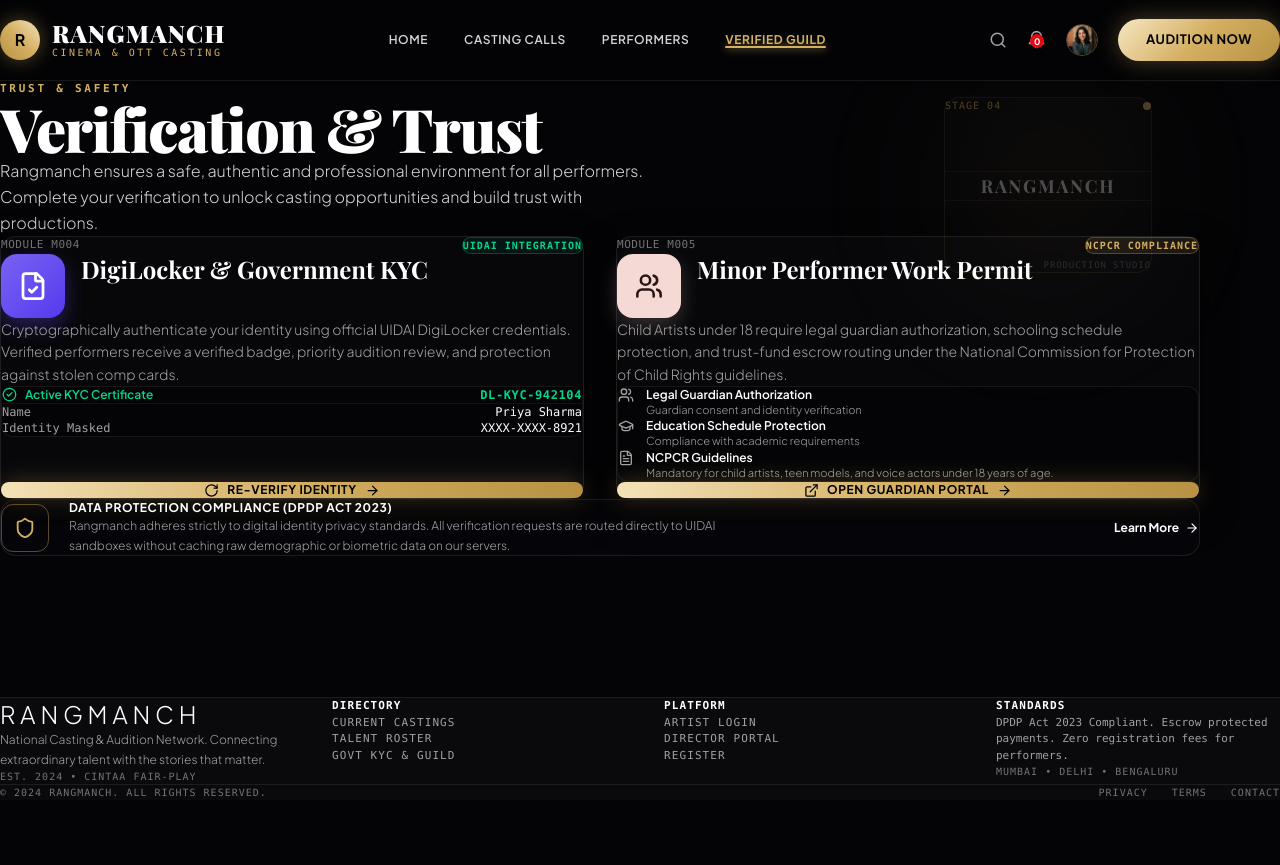
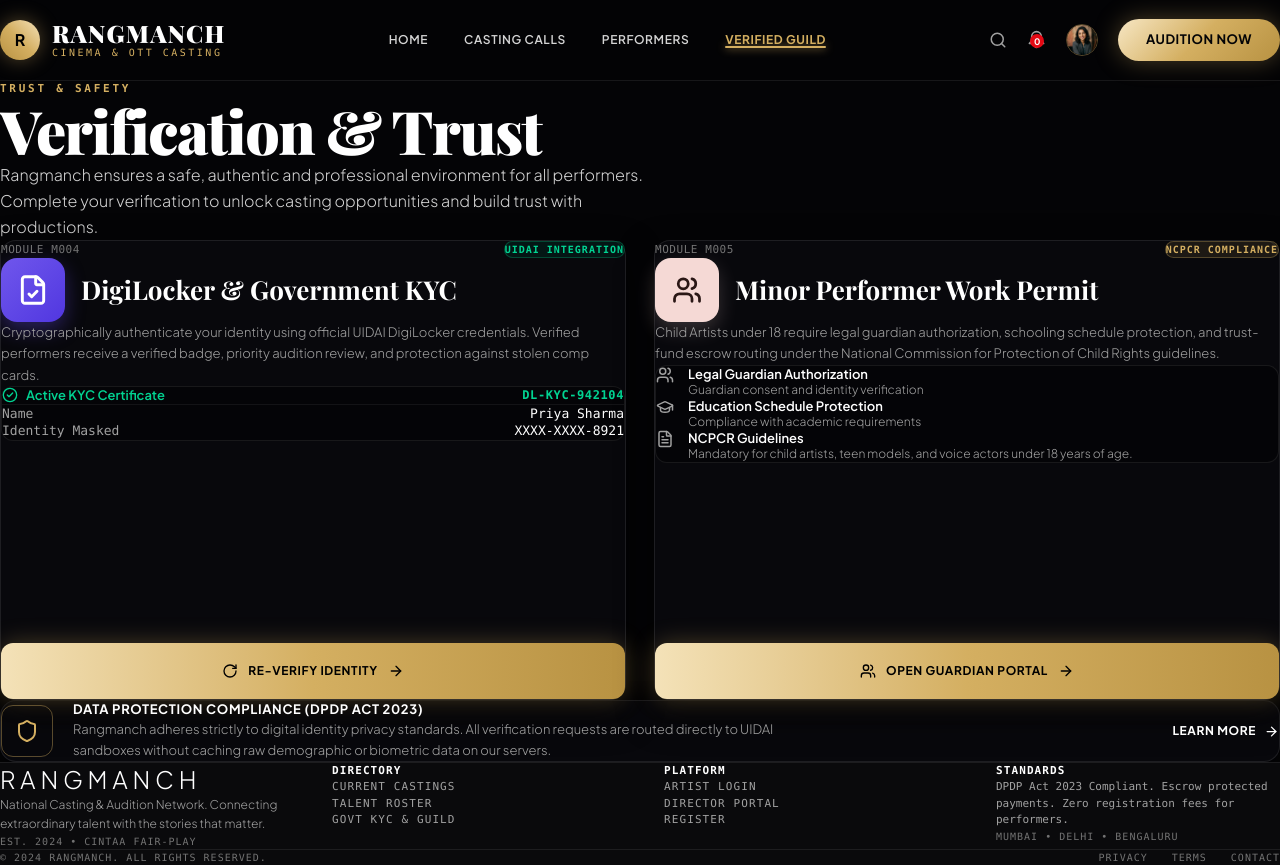
Before and after one commit to jadhavshivam27-lgtm/Rangmanch, a Next.js app: page /verification in a window 1280 px wide. Before the commit the page ends 800 px from the top, so only its background shows below. Built offline with nearby package versions, Linux system fonts and the light colour scheme; a web font is replaced by a local one.

Commit message:
fix: adjust verification page to 1440px width, 54px button heights, remove overlapping graphic, and equalize card spacing

```diff
--- a/src/app/verification/page.tsx
+++ b/src/app/verification/page.tsx
@@ -8,7 +8,6 @@
 import {
   CheckCircle2,
   ArrowRight,
-  ExternalLink,
   RotateCw,
   Users,
   GraduationCap,
@@ -42,44 +41,27 @@
       <div>
         <Navbar />
 
-        {/* Main Content Area */}
-        <main className="relative w-full max-w-[1200px] mx-auto px-6 sm:px-10 lg:px-12 pt-12 pb-24">
-
-          {/* Subtle Stage Lighting & Director Chair Artwork on the Right */}
-          <div className="absolute top-6 right-8 w-80 h-72 pointer-events-none opacity-35 hidden md:block">
-            <div className="absolute top-0 right-10 w-44 h-44 bg-[#d4af61]/25 blur-[90px] rounded-full" />
-            <div className="absolute -top-2 right-4 w-52 h-44 border border-[#d4af61]/20 rounded-2xl bg-gradient-to-bl from-white/[0.04] to-transparent p-4 flex flex-col justify-between">
-              <div className="flex items-center justify-between text-[10px] font-mono text-[#d4af61] uppercase tracking-widest">
-                <span>STAGE 04</span>
-                <span className="w-2 h-2 rounded-full bg-[#d4af61] animate-ping" />
-              </div>
-              <div className="text-center font-cinema text-lg tracking-widest uppercase text-neutral-300 font-bold border-y border-white/10 py-3">
-                RANGMANCH
-              </div>
-              <div className="text-[9px] font-mono text-neutral-500 uppercase tracking-widest text-right">
-                PRODUCTION STUDIO
-              </div>
-            </div>
-          </div>
+        {/* ── MAIN CONTENT AREA ── */}
+        <main className="w-full max-w-[1440px] mx-auto px-6 sm:px-10 lg:px-12 pt-10 sm:pt-14 pb-20 sm:pb-28">
 
           {/* 1. Page Header */}
-          <div className="mb-12 max-w-2xl">
-            <div className="text-[11px] font-mono uppercase tracking-[0.25em] text-[#d4af61] font-bold mb-3">
+          <div className="mb-10 sm:mb-12 max-w-3xl">
+            <p className="text-[11px] font-mono uppercase tracking-[0.25em] text-[#d4af61] font-bold mb-3.5">
               TRUST &amp; SAFETY
-            </div>
-            <h1 className="font-cinema text-4xl sm:text-5xl lg:text-6xl font-black text-white tracking-tight leading-none mb-4">
+            </p>
+            <h1 className="font-cinema text-4xl sm:text-5xl lg:text-6xl font-black text-white tracking-tight leading-[1.08] mb-4">
               Verification &amp; Trust
             </h1>
-            <p className="text-sm sm:text-base text-neutral-300 font-light leading-relaxed">
+            <p className="text-sm sm:text-base text-neutral-300 font-light leading-relaxed max-w-2xl">
               Rangmanch ensures a safe, authentic and professional environment for all performers. Complete your verification to unlock casting opportunities and build trust with productions.
             </p>
           </div>
 
-          {/* 2. Two-Column Verification Cards Grid */}
-          <div className="grid grid-cols-1 md:grid-cols-2 gap-8 mb-10">
+          {/* 2. Two-Column Verification Cards Grid (Equal Width, 24px Gap) */}
+          <div className="grid grid-cols-1 lg:grid-cols-2 gap-6 sm:gap-7 mb-6 sm:mb-7">
 
-            {/* Card 1: DigiLocker & Government KYC */}
-            <div className="rounded-2xl bg-[#08080c]/90 border border-white/[0.09] hover:border-white/20 transition-all p-7 sm:p-8 flex flex-col justify-between shadow-[0_15px_35px_rgba(0,0,0,0.6)]">
+            {/* ── CARD 1: DIGILOCKER & GOVERNMENT KYC ── */}
+            <div className="rounded-2xl bg-[#08080c] border border-white/[0.09] hover:border-white/20 transition-all p-7 sm:p-9 flex flex-col justify-between shadow-[0_15px_35px_rgba(0,0,0,0.6)] min-h-[460px]">
               <div>
                 {/* Module Pill & Tag */}
                 <div className="flex items-center justify-between mb-6">
@@ -92,28 +74,27 @@
                 </div>
 
                 {/* Card Title & Icon Header */}
-                <div className="flex items-start gap-4 mb-4">
-                  {/* Purple Gradient Document Icon */}
-                  <div className="w-16 h-16 rounded-2xl bg-gradient-to-br from-[#7961f2] to-[#5538ee] flex items-center justify-center text-white shrink-0 shadow-[0_8px_20px_rgba(102,77,240,0.35)]">
-                    <FileCheck size={30} strokeWidth={2.2} />
+                <div className="flex items-center gap-4 mb-5">
+                  <div className="w-16 h-16 rounded-2xl bg-gradient-to-br from-[#7056ec] to-[#5136e0] flex items-center justify-center text-white shrink-0 shadow-[0_8px_20px_rgba(102,77,240,0.35)]">
+                    <FileCheck size={32} strokeWidth={2.2} />
                   </div>
                   <div>
-                    <h2 className="font-cinema text-2xl font-bold text-white leading-tight mb-2">
+                    <h2 className="font-cinema text-2xl sm:text-[26px] font-bold text-white leading-tight">
                       DigiLocker &amp; Government KYC
                     </h2>
                   </div>
                 </div>
 
-                <p className="text-xs sm:text-sm text-neutral-400 font-light leading-relaxed mb-6">
+                <p className="text-xs sm:text-[13px] text-neutral-400 font-light leading-relaxed mb-6">
                   Cryptographically authenticate your identity using official UIDAI DigiLocker credentials. Verified performers receive a verified badge, priority audition review, and protection against stolen comp cards.
                 </p>
 
-                {/* Verification Status Details Box */}
+                {/* Status Box */}
                 {kycRecord ? (
-                  <div className="rounded-xl border border-white/[0.08] bg-black/40 p-4 space-y-3 mb-6">
-                    <div className="flex items-center justify-between pb-2 border-b border-white/[0.06]">
-                      <div className="flex items-center gap-2 text-emerald-400 font-semibold text-xs">
-                        <CheckCircle2 size={15} />
+                  <div className="rounded-xl border border-white/[0.08] bg-black/40 p-4 sm:p-5 space-y-3 mb-8">
+                    <div className="flex items-center justify-between pb-3 border-b border-white/[0.06]">
+                      <div className="flex items-center gap-2 text-emerald-400 font-semibold text-xs sm:text-[13px]">
+                        <CheckCircle2 size={16} />
                         <span>Active KYC Certificate</span>
                       </div>
                       <span className="font-mono text-xs font-bold text-emerald-400 tracking-wider">
@@ -121,36 +102,36 @@
                       </span>
                     </div>
 
-                    <div className="flex items-center justify-between text-xs font-mono py-0.5">
+                    <div className="flex items-center justify-between text-xs sm:text-[13px] font-mono py-0.5">
                       <span className="text-neutral-400">Name</span>
                       <span className="text-white font-medium">{kycRecord.verifiedName}</span>
                     </div>
 
-                    <div className="flex items-center justify-between text-xs font-mono py-0.5">
+                    <div className="flex items-center justify-between text-xs sm:text-[13px] font-mono py-0.5">
                       <span className="text-neutral-400">Identity Masked</span>
                       <span className="text-white font-medium">{kycRecord.maskedDocNumber}</span>
                     </div>
                   </div>
                 ) : (
-                  <div className="rounded-xl border border-white/[0.08] bg-black/40 p-4 text-xs text-neutral-400 mb-6">
+                  <div className="rounded-xl border border-white/[0.08] bg-black/40 p-4 sm:p-5 text-xs text-neutral-400 mb-8">
                     No active verification certificate found. Click below to begin instant KYC.
                   </div>
                 )}
               </div>
 
-              {/* Action Button */}
+              {/* Action Button: Height ~54px with centered content and bold gold styling */}
               <button
                 onClick={() => setIsKYCModalOpen(true)}
-                className="w-full py-3.5 px-6 rounded-xl font-bold text-xs uppercase tracking-wider text-black bg-gradient-to-r from-[#f4e2b8] via-[#d4af61] to-[#b89242] hover:brightness-110 active:scale-[0.99] transition-all flex items-center justify-center gap-2 shadow-[0_0_25px_rgba(212,175,97,0.3)] cursor-pointer"
+                className="w-full h-14 px-6 rounded-xl font-bold text-xs uppercase tracking-wider text-black bg-gradient-to-r from-[#f4e2b8] via-[#d4af61] to-[#b89242] hover:brightness-110 active:scale-[0.99] transition-all flex items-center justify-center gap-2.5 shadow-[0_0_25px_rgba(212,175,97,0.3)] cursor-pointer mt-auto"
               >
-                <RotateCw size={15} />
-                <span>{kycRecord ? "Re-Verify Identity" : "Launch DigiLocker KYC"}</span>
-                <ArrowRight size={15} />
+                <RotateCw size={16} />
+                <span>{kycRecord ? "RE-VERIFY IDENTITY" : "LAUNCH DIGILOCKER KYC"}</span>
+                <ArrowRight size={16} />
               </button>
             </div>
 
-            {/* Card 2: Minor Performer Work Permit */}
-            <div className="rounded-2xl bg-[#08080c]/90 border border-white/[0.09] hover:border-white/20 transition-all p-7 sm:p-8 flex flex-col justify-between shadow-[0_15px_35px_rgba(0,0,0,0.6)]">
+            {/* ── CARD 2: MINOR PERFORMER WORK PERMIT ── */}
+            <div className="rounded-2xl bg-[#08080c] border border-white/[0.09] hover:border-white/20 transition-all p-7 sm:p-9 flex flex-col justify-between shadow-[0_15px_35px_rgba(0,0,0,0.6)] min-h-[460px]">
               <div>
                 {/* Module Pill & Tag */}
                 <div className="flex items-center justify-between mb-6">
@@ -163,56 +144,55 @@
                 </div>
 
                 {/* Card Title & Icon Header */}
-                <div className="flex items-start gap-4 mb-4">
-                  {/* Rose/Pink Gradient Shield Icon */}
+                <div className="flex items-center gap-4 mb-5">
                   <div className="w-16 h-16 rounded-2xl bg-[#f5d9d5] flex items-center justify-center text-[#2a1715] shrink-0 shadow-[0_8px_20px_rgba(245,217,213,0.2)]">
-                    <Users size={28} strokeWidth={2.2} />
+                    <Users size={30} strokeWidth={2.2} />
                   </div>
                   <div>
-                    <h2 className="font-cinema text-2xl font-bold text-white leading-tight mb-2">
+                    <h2 className="font-cinema text-2xl sm:text-[26px] font-bold text-white leading-tight">
                       Minor Performer Work Permit
                     </h2>
                   </div>
                 </div>
 
-                <p className="text-xs sm:text-sm text-neutral-400 font-light leading-relaxed mb-6">
+                <p className="text-xs sm:text-[13px] text-neutral-400 font-light leading-relaxed mb-6">
                   Child Artists under 18 require legal guardian authorization, schooling schedule protection, and trust-fund escrow routing under the National Commission for Protection of Child Rights guidelines.
                 </p>
 
                 {/* Requirements / Status Checklist Box */}
-                <div className="rounded-xl border border-white/[0.08] bg-black/40 p-4 space-y-4 mb-6">
+                <div className="rounded-xl border border-white/[0.08] bg-black/40 p-4 sm:p-5 space-y-4 mb-8">
 
-                  <div className="flex items-start gap-3">
-                    <Users size={16} className="text-neutral-400 shrink-0 mt-0.5" />
+                  <div className="flex items-start gap-3.5">
+                    <Users size={18} className="text-neutral-400 shrink-0 mt-0.5" />
                     <div>
-                      <h4 className="text-xs font-semibold text-white leading-tight">
+                      <h4 className="text-xs sm:text-[13px] font-semibold text-white leading-tight mb-0.5">
                         Legal Guardian Authorization
                       </h4>
-                      <p className="text-[11px] text-neutral-400 font-light">
+                      <p className="text-[11px] sm:text-xs text-neutral-400 font-light">
                         Guardian consent and identity verification
                       </p>
                     </div>
                   </div>
 
-                  <div className="flex items-start gap-3">
-                    <GraduationCap size={16} className="text-neutral-400 shrink-0 mt-0.5" />
+                  <div className="flex items-start gap-3.5">
+                    <GraduationCap size={18} className="text-neutral-400 shrink-0 mt-0.5" />
                     <div>
-                      <h4 className="text-xs font-semibold text-white leading-tight">
+                      <h4 className="text-xs sm:text-[13px] font-semibold text-white leading-tight mb-0.5">
                         Education Schedule Protection
                       </h4>
-                      <p className="text-[11px] text-neutral-400 font-light">
+                      <p className="text-[11px] sm:text-xs text-neutral-400 font-light">
                         Compliance with academic requirements
                       </p>
                     </div>
                   </div>
 
-                  <div className="flex items-start gap-3">
-                    <FileText size={16} className="text-neutral-400 shrink-0 mt-0.5" />
+                  <div className="flex items-start gap-3.5">
+                    <FileText size={18} className="text-neutral-400 shrink-0 mt-0.5" />
                     <div>
-                      <h4 className="text-xs font-semibold text-white leading-tight">
+                      <h4 className="text-xs sm:text-[13px] font-semibold text-white leading-tight mb-0.5">
                         NCPCR Guidelines
                       </h4>
-                      <p className="text-[11px] text-neutral-400 font-light">
+                      <p className="text-[11px] sm:text-xs text-neutral-400 font-light">
                         Mandatory for child artists, teen models, and voice actors under 18 years of age.
                       </p>
                     </div>
@@ -228,30 +208,30 @@
                 </div>
               </div>
 
-              {/* Action Button */}
+              {/* Action Button: Height ~54px with centered content and bold gold styling */}
               <button
                 onClick={() => setIsGuardianModalOpen(true)}
-                className="w-full py-3.5 px-6 rounded-xl font-bold text-xs uppercase tracking-wider text-black bg-gradient-to-r from-[#f4e2b8] via-[#d4af61] to-[#b89242] hover:brightness-110 active:scale-[0.99] transition-all flex items-center justify-center gap-2 shadow-[0_0_25px_rgba(212,175,97,0.3)] cursor-pointer"
+                className="w-full h-14 px-6 rounded-xl font-bold text-xs uppercase tracking-wider text-black bg-gradient-to-r from-[#f4e2b8] via-[#d4af61] to-[#b89242] hover:brightness-110 active:scale-[0.99] transition-all flex items-center justify-center gap-2.5 shadow-[0_0_25px_rgba(212,175,97,0.3)] cursor-pointer mt-auto"
               >
-                <ExternalLink size={15} />
-                <span>Open Guardian Portal</span>
-                <ArrowRight size={15} />
+                <Users size={16} />
+                <span>OPEN GUARDIAN PORTAL</span>
+                <ArrowRight size={16} />
               </button>
             </div>
 
           </div>
 
-          {/* 3. Privacy & DPDP Notice Section */}
-          <div className="rounded-2xl border border-white/[0.09] bg-[#08080c]/80 p-6 sm:p-7 flex flex-col sm:flex-row items-start sm:items-center justify-between gap-6">
+          {/* 3. Privacy & DPDP Notice Section (24px separation, full width) */}
+          <div className="rounded-2xl border border-white/[0.09] bg-[#08080c] p-6 sm:p-7 flex flex-col sm:flex-row items-start sm:items-center justify-between gap-6 shadow-[0_10px_25px_rgba(0,0,0,0.5)]">
             <div className="flex items-center gap-5">
-              <div className="w-12 h-12 rounded-xl bg-transparent border border-[#d4af61]/40 flex items-center justify-center text-[#d4af61] shrink-0">
-                <Shield size={22} />
+              <div className="w-13 h-13 rounded-xl bg-transparent border border-[#d4af61]/40 flex items-center justify-center text-[#d4af61] shrink-0">
+                <Shield size={24} />
               </div>
               <div>
-                <h4 className="text-xs font-bold uppercase tracking-wider text-white mb-1">
+                <h4 className="text-xs sm:text-[13px] font-bold uppercase tracking-wider text-white mb-1">
                   DATA PROTECTION COMPLIANCE (DPDP ACT 2023)
                 </h4>
-                <p className="text-xs text-neutral-400 font-light leading-relaxed max-w-2xl">
+                <p className="text-xs sm:text-[13px] text-neutral-400 font-light leading-relaxed max-w-3xl">
                   Rangmanch adheres strictly to digital identity privacy standards. All verification requests are routed directly to UIDAI sandboxes without caching raw demographic or biometric data on our servers.
                 </p>
               </div>
@@ -259,10 +239,10 @@
 
             <a
               href="#learn-more"
-              className="inline-flex items-center gap-1.5 text-xs font-bold text-white hover:text-[#d4af61] transition-colors shrink-0"
+              className="inline-flex items-center gap-2 text-xs font-bold text-white hover:text-[#d4af61] transition-colors shrink-0 uppercase tracking-wider"
             >
               <span>Learn More</span>
-              <ArrowRight size={14} />
+              <ArrowRight size={15} />
             </a>
           </div>
 
@@ -282,6 +262,7 @@
         onSuccess={(rec) => setGuardianRecord(rec)}
       />
 
+      {/* Footer */}
       <Footer />
     </div>
   );
```
